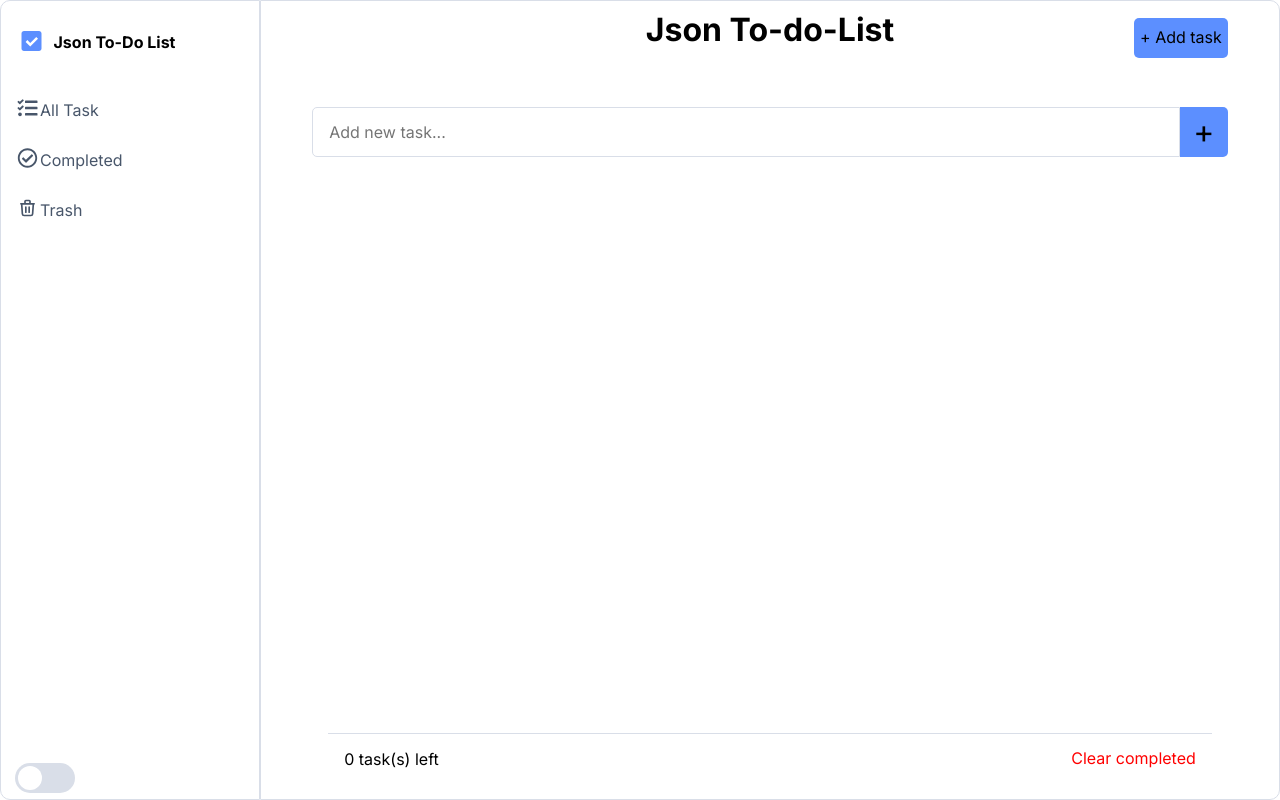
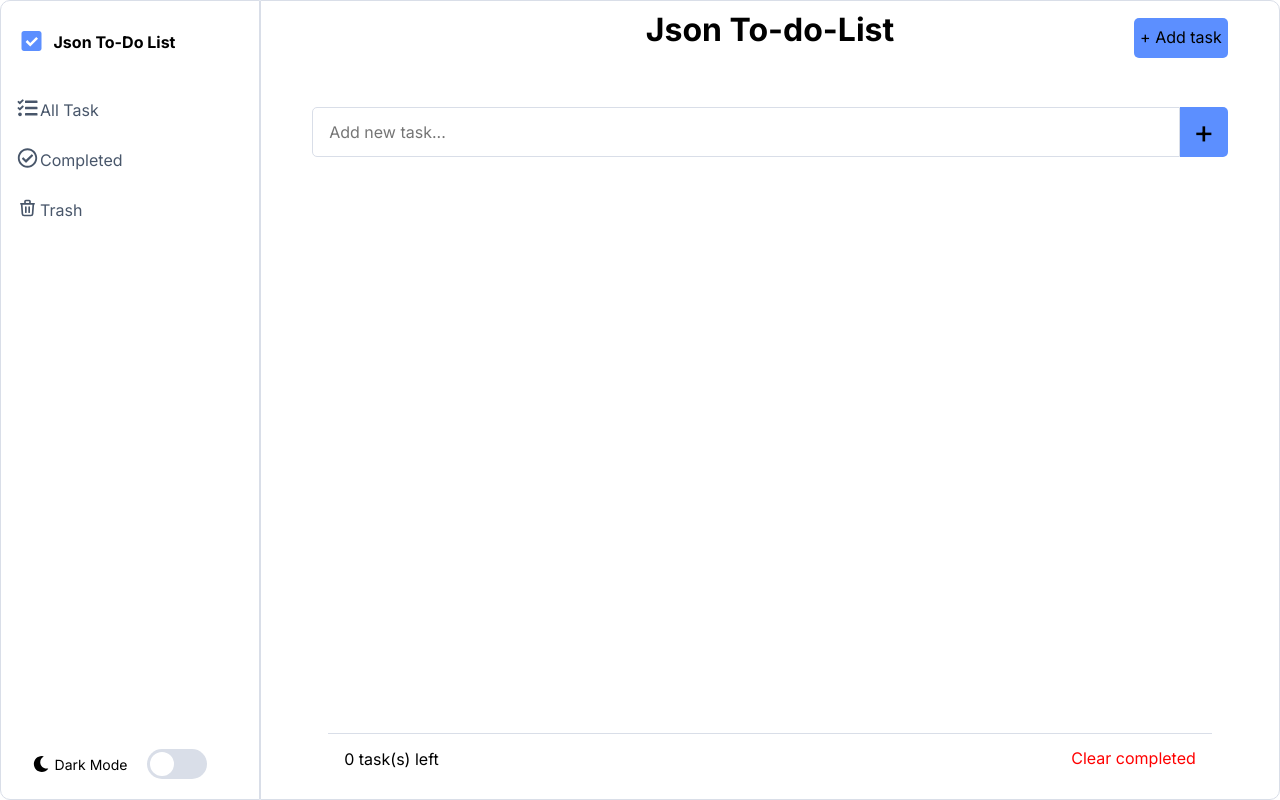
Before and after one commit to Jarsenio19/json-todo-app, a React (Vite) app: page / in a window 1280 px wide. Built offline with nearby package versions, Linux system fonts and the light colour scheme.

Commit message:
feat: addtional for info for dark&Light

```diff
--- a/src/common/Dashboard/Dashboard.css
+++ b/src/common/Dashboard/Dashboard.css
@@ -126,6 +126,12 @@ body.dark .nav-container li:hover .icons {
 
 /* Dark & Light */
 
+.task-remaining {
+  display: flex;
+  justify-content: center;
+  align-items: center;
+}
+
 .theme-toggle {
   width: 60px;
   height: 30px;
@@ -135,6 +141,18 @@ body.dark .nav-container li:hover .icons {
   position: relative;
   transition: background-color 0.3s ease;
   padding: 0;
+  margin: 20px;
+}
+
+.theme-label {
+  display: flex;
+  align-items: center;
+  gap: 6px;
+  font-size: 14px;
+}
+
+.theme-icon {
+  font-size: 16px;
 }
 
 .theme-toggle.off {
--- a/src/common/Dashboard/Dashboard.jsx
+++ b/src/common/Dashboard/Dashboard.jsx
@@ -7,6 +7,7 @@ import { ImCheckboxChecked } from "react-icons/im";
 import { FaTasks } from "react-icons/fa";
 import { FaRegCheckCircle } from "react-icons/fa";
 import { HiOutlineTrash } from "react-icons/hi";
+import { FaSun, FaMoon } from "react-icons/fa";
 
 import { TaskContext } from "../../context/TaskContext";
 
@@ -92,6 +93,20 @@ const Dashboard = () => {
           </nav>
 
           <div className="task-remaining">
+            <div className="theme-label">
+              {darkMode ? (
+                <>
+                  <FaSun className="theme-icon" />
+                  <span>Light Mode</span>
+                </>
+              ) : (
+                <>
+                  <FaMoon className="theme-icon" />
+                  <span>Dark Mode</span>
+                </>
+              )}
+            </div>
+
             <button
               className={`theme-toggle ${darkMode ? "on" : "off"}`}
               onClick={toggleTheme}
```
